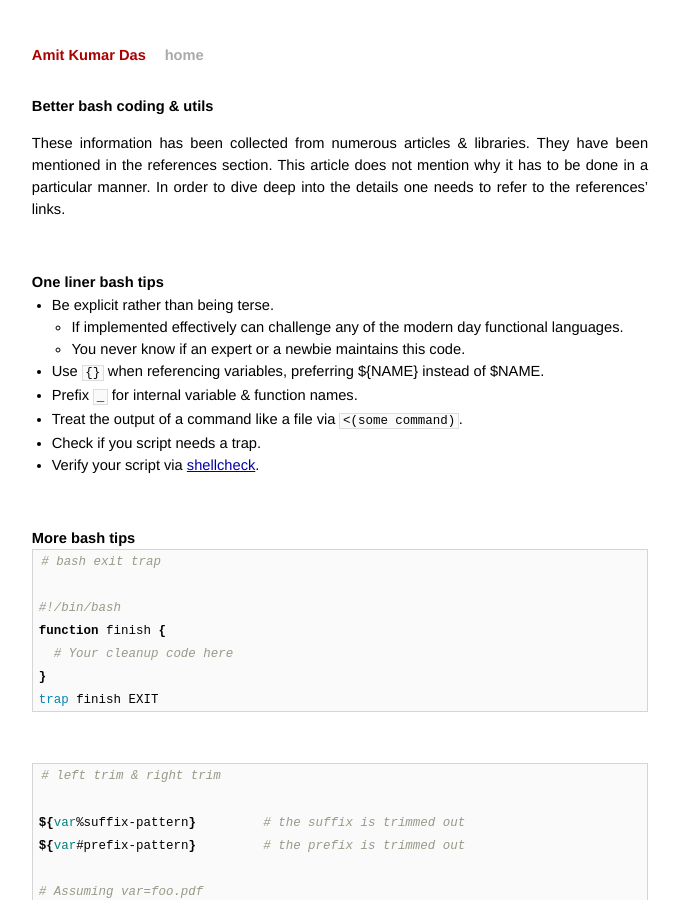
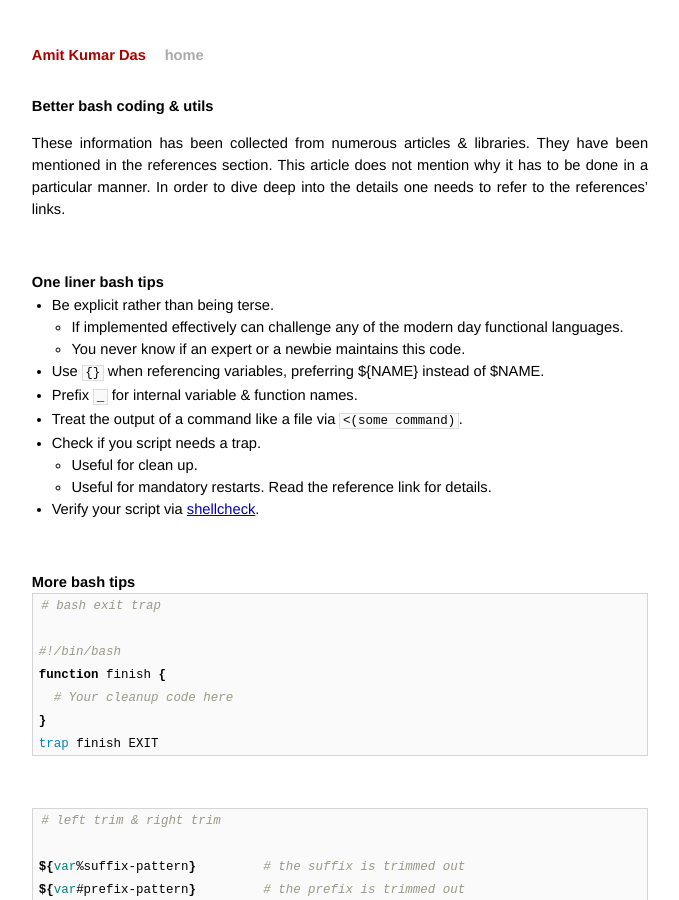
Before and after one commit to AmitKumarDas/amitkumardas.github.io, a Jekyll site: the page built from _posts/2016-07-10-better-bash-coding-and-utils.md, in a window 1280 px wide and 900 px high. Shown: the whole window, without its empty margins (300-979 px from the left). Built offline with Jekyll 4.4.1, drawn with Linux system fonts in a browser that asks for light colours.

Commit message:
Update 2016-07-10-better-bash-coding-and-utils.md

````diff
--- a/_posts/2016-07-10-better-bash-coding-and-utils.md
+++ b/_posts/2016-07-10-better-bash-coding-and-utils.md
@@ -21,6 +21,8 @@ title: Better Bash Coding & Utils
 - Prefix ```_``` for internal variable & function names.
 - Treat the output of a command like a file via ```<(some command)```.
 - Check if you script needs a trap.
+  - Useful for clean up.
+  - Useful for mandatory restarts. Read the reference link for details.
 - Verify your script via [shellcheck](http://www.shellcheck.net/).
 
 <br />
````
